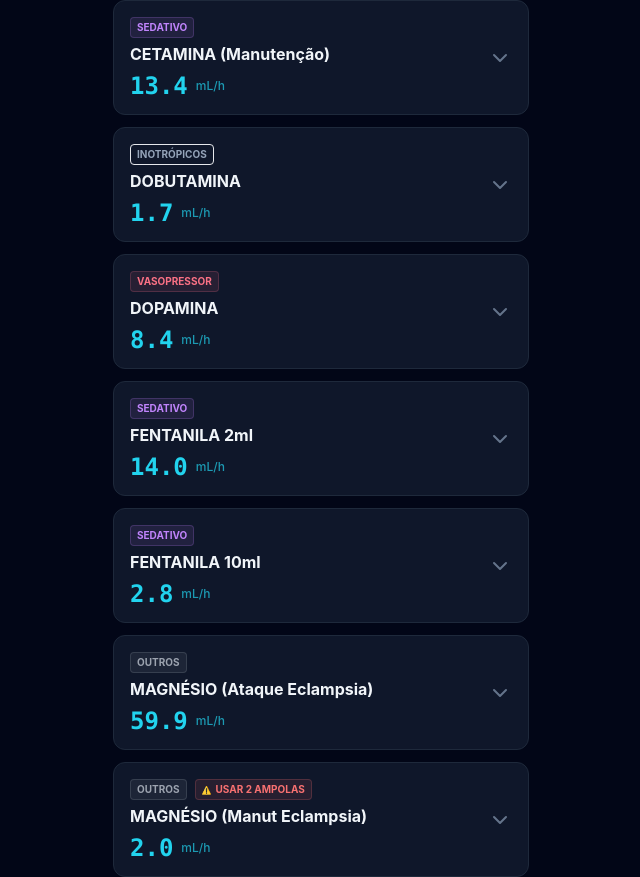
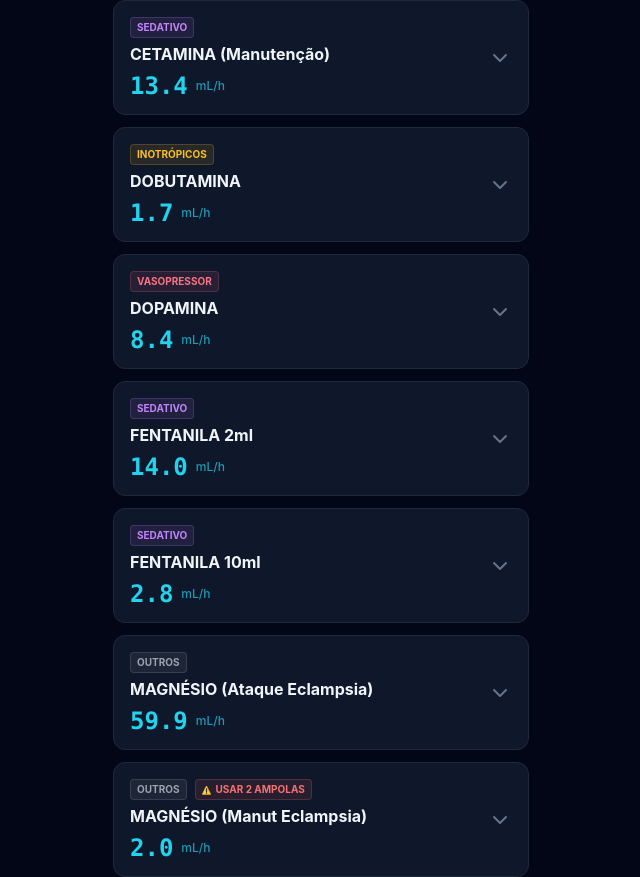
Before and after one commit to caiooliveirac/samu-infusoes, a React (Vite) app: page / in a window 1280 px wide. Shown: the part 876-1753 px from the top of the page, without its empty margins (319-959 px from the left). Built offline with nearby package versions, Linux system fonts and the light colour scheme.

Commit message:
fix(build): corrigir erro de tipagem e melhorar exibicao
- Reverte 'type' da Dobutamina para 'inotropos' (valor valido em types.ts)
- Adiciona mapeamento visual em DrugCard para exibir 'Inotrópicos' e 'Antiarrítmico' corretamente na UI
- Corrige falha de build que impedia deploy no GitHub Pages

```diff
--- a/src/components/DrugCard.tsx
+++ b/src/components/DrugCard.tsx
@@ -54,6 +54,14 @@ export const DrugCard: React.FC<DrugCardProps> = ({ drug, weight }) => {
     }
   };
 
+  const getTypeLabel = (type: string) => {
+    switch (type) {
+      case 'inotropos': return 'Inotrópicos';
+      case 'antiarritmico': return 'Antiarrítmico';
+      default: return type.charAt(0).toUpperCase() + type.slice(1);
+    }
+  };
+
   return (
     <div className={`
       relative overflow-hidden transition-all duration-300 ease-in-out
@@ -68,7 +76,7 @@ export const DrugCard: React.FC<DrugCardProps> = ({ drug, weight }) => {
         <div className="flex-1">
           <div className="flex items-center gap-2 mb-1 flex-wrap">
             <span className={`text-[10px] font-bold uppercase px-1.5 py-0.5 rounded border ${getTypeColor(drug.type)}`}>
-              {drug.type}
+              {getTypeLabel(drug.type)}
             </span>
             {drug.warning && (
                <span className="text-[10px] font-bold uppercase px-1.5 py-0.5 rounded border text-red-400 border-red-400/20 bg-red-400/10 flex items-center gap-1">
--- a/src/data/drugs.ts
+++ b/src/data/drugs.ts
@@ -64,7 +64,7 @@ export const drugsData: Drug[] = [
   {
     "id": "dobutamina_std_20ml",
     "name": "DOBUTAMINA",
-    "type": "inotrópicos",
+    "type": "inotropos",
     "presentation": { "ampoule_ml": 20, "mg_ml": 12.5 },
     "standard_dilution": { "syringe_ml": 20, "num_ampoules": 0.4, "drug_volume_ml": 8, "diluent_volume_ml": 12, "final_concentration_mcg_ml": 5000 },
     "default_dose": { "min": 2.0, "max": 20.0, "unit": "mcg/kg/min" }
@@ -209,7 +209,7 @@ export const drugsData: Drug[] = [
   {
     "id": "dobutamina_ini_50ml",
     "name": "DOBUTAMINA",
-    "type": "inotrópicos",
+    "type": "inotropos",
     "presentation": { "ampoule_ml": 20, "mg_ml": 12.5 },
     "standard_dilution": { "syringe_ml": 50, "num_ampoules": 1, "drug_volume_ml": 20, "diluent_volume_ml": 30, "final_concentration_mcg_ml": 5000 },
     "default_dose": { "min": 2, "max": 20, "unit": "mcg/kg/min" }
```
